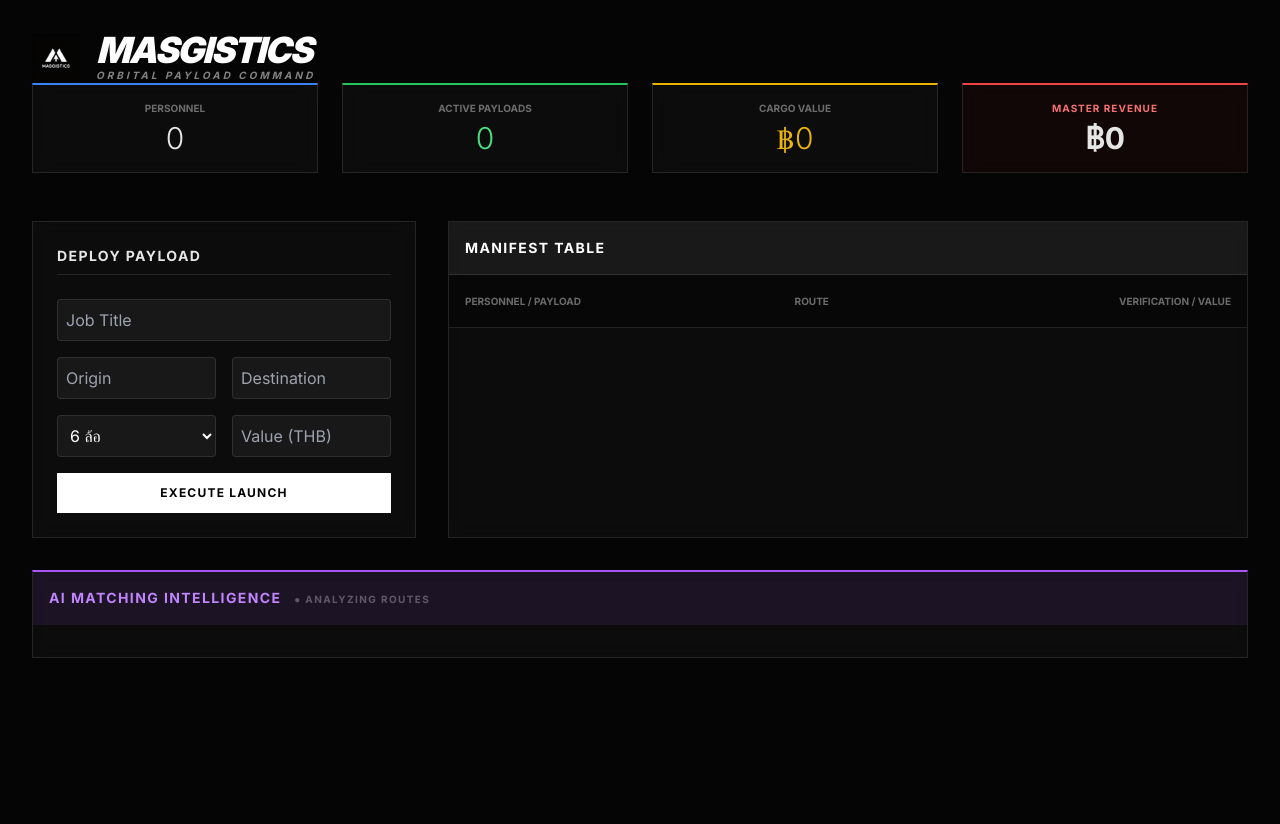
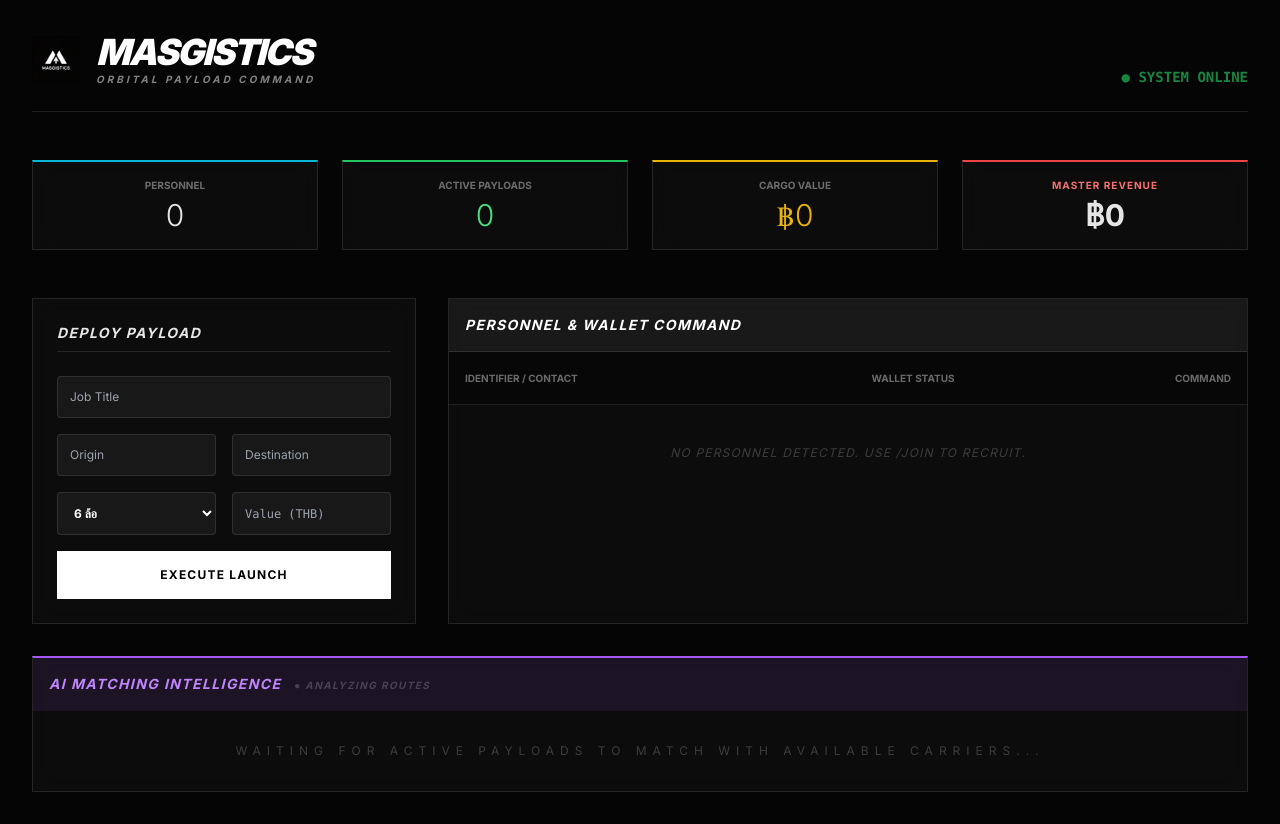
Before and after one commit to khemthong7-droid/master-logistic, a FastAPI app: page /admin in a window 1280 px wide. Before the commit the page ends 658 px from the top, so only its background shows below. Run offline with FastAPI, Linux system fonts and the light colour scheme; lists and menus that the app fills with data are empty; some libraries are stand-ins or nearby versions.

Commit message:
Add files via upload

```diff
--- a/templates/admin.html
+++ b/templates/admin.html
@@ -3,41 +3,45 @@
 <head>
     <meta charset="UTF-8">
     <meta name="viewport" content="width=device-width, initial-scale=1.0">
-    <title>Master Logistic | Mission Control</title>
+    <title>MASGISTICS | Mission Control</title>
     <script src="https://cdn.tailwindcss.com"></script>
     <link href="https://fonts.googleapis.com/css2?family=Inter:wght@300;400;700;900&display=swap" rel="stylesheet">
     <style>
         body { font-family: 'Inter', sans-serif; background-color: #050505; color: #e5e5e5; }
         .glass-card { background: rgba(255, 255, 255, 0.03); border: 1px solid rgba(255, 255, 255, 0.1); backdrop-filter: blur(10px); }
         input, select { background: rgba(255,255,255,0.05) !important; border: 1px solid rgba(255,255,255,0.1) !important; color: white !important; }
-        input:focus { border-color: #3b82f6 !important; outline: none; }
     </style>
 </head>
 <body class="p-8">
     <!-- Header -->
-    <div class="flex items-center gap-4">
-        <img src="/static/logo.png" alt="MASGISTICS Logo" class="h-12 w-auto">
-        <div>
-            <h1 class="text-4xl font-black tracking-tighter uppercase italic text-white leading-none">MASGISTICS</h1>
-            <p class="text-[10px] tracking-[0.3em] text-white/50 uppercase italic font-bold">Orbital Payload Command</p>
+    <div class="flex justify-between items-end mb-12 border-b border-white/10 pb-6">
+        <div class="flex items-center gap-4">
+            <img src="/static/logo.png" alt="Logo" class="h-12 w-auto">
+            <div>
+                <h1 class="text-4xl font-black tracking-tighter uppercase italic text-white">MASGISTICS</h1>
+                <p class="text-[10px] tracking-[0.3em] text-white/50 uppercase italic font-bold">Orbital Payload Command</p>
+            </div>
+        </div>
+        <div class="text-right">
+            <p class="font-mono text-sm text-green-500 animate-pulse font-bold text-[10px]">● SYSTEM ONLINE</p>
         </div>
     </div>
 
-    <!-- CEO Stats Dashboard -->
+    <!-- Stats Dashboard (ปรับสีตามคำขอ) -->
     <div class="grid grid-cols-1 md:grid-cols-4 gap-6 mb-12 text-center">
-        <div class="glass-card p-4 border-t-2 border-t-blue-500">
+        <div class="glass-card p-4 border-t-2 border-t-cyan-500"> <!-- สีฟ้า -->
             <p class="text-[10px] uppercase text-white/40 mb-1 font-bold">Personnel</p>
             <h2 class="text-3xl font-light">{{ users|length }}</h2>
         </div>
-        <div class="glass-card p-4 border-t-2 border-t-green-500">
+        <div class="glass-card p-4 border-t-2 border-t-green-500"> <!-- สีเขียว -->
             <p class="text-[10px] uppercase text-white/40 mb-1 font-bold">Active Payloads</p>
             <h2 class="text-3xl font-light text-green-400">{{ jobs_count }}</h2>
         </div>
-        <div class="glass-card p-4 border-t-2 border-t-yellow-500">
+        <div class="glass-card p-4 border-t-2 border-t-yellow-500"> <!-- สีเหลือง -->
             <p class="text-[10px] uppercase text-white/40 mb-1 font-bold">Cargo Value</p>
             <h2 class="text-3xl font-light text-yellow-500">฿{{ "{:,.0f}".format(total_value) }}</h2>
         </div>
-        <div class="glass-card p-4 border-t-2 border-t-red-500 bg-red-500/5">
+        <div class="glass-card p-4 border-t-2 border-t-red-500"> <!-- สีแดง -->
             <p class="text-[10px] uppercase text-red-400 mb-1 font-bold tracking-widest">Master Revenue</p>
             <h2 class="text-3xl font-bold">฿{{ "{:,.0f}".format(potential_revenue) }}</h2>
         </div>
@@ -46,70 +50,66 @@
     <div class="grid grid-cols-1 lg:grid-cols-3 gap-8">
         <!-- ฝั่งซ้าย: Deploy Form -->
         <div class="glass-card p-6 h-fit">
-            <h3 class="text-sm font-bold uppercase tracking-widest mb-6 border-b border-white/10 pb-2">Deploy Payload</h3>
-            <form action="/admin/add-job" method="post" class="space-y-4">
-                <input type="text" name="title" placeholder="Job Title" class="w-full p-2 rounded" required>
+            <h3 class="text-sm font-bold uppercase tracking-widest mb-6 border-b border-white/10 pb-2 italic">Deploy Payload</h3>
+            <form action="/admin/add-job" method="post" class="space-y-4 text-xs">
+                <input type="text" name="title" placeholder="Job Title" class="w-full p-3 rounded" required>
                 <div class="grid grid-cols-2 gap-4">
-                    <input type="text" name="origin" placeholder="Origin" class="w-full p-2 rounded" required>
-                    <input type="text" name="destination" placeholder="Destination" class="w-full p-2 rounded" required>
+                    <input type="text" name="origin" placeholder="Origin" class="w-full p-3 rounded" required>
+                    <input type="text" name="destination" placeholder="Destination" class="w-full p-3 rounded" required>
                 </div>
                 <div class="grid grid-cols-2 gap-4">
-                    <select name="truck_type" class="w-full p-2 rounded text-black">
+                    <select name="truck_type" class="w-full p-3 rounded text-black font-bold">
                         <option>6 ล้อ</option>
                         <option>10 ล้อ</option>
                         <option>เทรลเลอร์</option>
                     </select>
-                    <input type="number" name="price" placeholder="Value (THB)" class="w-full p-2 rounded" required>
+                    <input type="number" name="price" placeholder="Value (THB)" class="w-full p-3 rounded font-mono" required>
                 </div>
-                <button type="submit" class="w-full bg-white text-black py-3 mt-4 text-xs font-bold uppercase tracking-widest hover:bg-gray-200 transition">Execute Launch</button>
+                <button type="submit" class="w-full bg-white text-black py-4 mt-4 text-xs font-bold uppercase tracking-widest hover:bg-gray-200 transition">Execute Launch</button>
             </form>
         </div>
 
-        <!-- ฝั่งขวา: Manifest Table -->
+        <!-- ฝั่งขวา: Personnel & Wallet Management (จุดเติมเงินอยู่ตรงนี้!) -->
         <div class="lg:col-span-2 glass-card overflow-hidden">
-            <h3 class="p-4 text-sm font-bold uppercase tracking-widest border-b border-white/10 bg-white/5 text-white">Manifest Table</h3>
+            <h3 class="p-4 text-sm font-bold uppercase tracking-widest border-b border-white/10 bg-white/5 text-white italic">Personnel & Wallet Command</h3>
             <table class="w-full text-left text-sm text-white/80">
                 <thead>
                     <tr class="text-[10px] uppercase text-white/40 border-b border-white/10 bg-black/40">
-                        <th class="p-4">Personnel / Payload</th>
-                        <th class="p-4">Route</th>
-                        <th class="p-4 text-right">Verification / Value</th>
+                        <th class="p-4">Identifier / Contact</th>
+                        <th class="p-4 text-center">Wallet Status</th>
+                        <th class="p-4 text-right">Command</th>
                     </tr>
                 </thead>
                 <tbody>
-                    {% for job in jobs %}
-                    <tr class="border-b border-white/5 hover:bg-white/5">
-                        <td class="p-4 font-bold">{{ job.title }}</td>
-                        <td class="p-4 font-mono text-xs">{{ job.origin }} -> {{ job.destination }}</td>
-                        <td class="p-4 text-right text-green-500 font-bold">฿{{ "{:,.0f}".format(job.price) }}</td>
+                    {% for user in users %}
+                    <tr class="border-b border-white/5 hover:bg-white/5 transition-colors">
+                        <td class="p-4">
+                            <span class="font-bold text-white">{{ user.full_name }}</span>
+                            <p class="text-[10px] text-white/40 font-mono italic">{{ user.phone }}</p>
+                        </td>
+                        <td class="p-4 text-center">
+                            <span class="font-mono text-yellow-500 font-bold bg-yellow-500/10 px-3 py-1 rounded">฿{{ "{:,.0f}".format(user.wallet_balance if user.wallet_balance else 0) }}</span>
+                        </td>
+                        <td class="p-4 text-right">
+                            <form action="/admin/topup/{{ user.id }}" method="post" class="flex justify-end gap-2">
+                                <input type="number" name="amount" placeholder="฿ Amount" class="w-20 p-2 text-[10px] rounded" required>
+                                <button type="submit" class="bg-cyan-600 hover:bg-cyan-500 text-white text-[10px] px-3 py-1 uppercase font-bold tracking-tighter">Top-up</button>
+                            </form>
+                        </td>
                     </tr>
                     {% endfor %}
+                    {% if not users %}
+                    <tr><td colspan="3" class="p-10 text-center text-white/20 uppercase tracking-widest text-xs italic">No Personnel Detected. Use /join to recruit.</td></tr>
+                    {% endif %}
                 </tbody>
             </table>
         </div>
     </div>
+
+    <!-- AI Matching Section -->
+    <div class="mt-8 glass-card overflow-hidden border-t-2 border-t-purple-500">
+        <h3 class="p-4 text-sm font-bold uppercase tracking-widest bg-purple-500/10 text-purple-400 italic">AI Matching Intelligence <span class="text-[10px] text-white/30 ml-2 animate-pulse">● Analyzing Routes</span></h3>
+        <div class="p-8 text-center text-white/20 text-xs uppercase tracking-[0.5em]">Waiting for active payloads to match with available carriers...</div>
+    </div>
 </body>
 </html>
-
-<!-- แผงควบคุมการจับคู่อัจฉริยะ (Matching Intelligence) -->
-<div class="mt-8 glass-card overflow-hidden border-t-2 border-t-purple-500">
-    <h3 class="p-4 text-sm font-bold uppercase tracking-widest bg-purple-500/10 text-purple-400">
-        AI Matching Intelligence <span class="text-[10px] text-white/30 ml-2">● ANALYZING ROUTES</span>
-    </h3>
-    <div class="p-4 grid grid-cols-1 md:grid-cols-2 gap-4">
-        {% for job in jobs %}
-        <div class="p-4 border border-white/10 rounded bg-white/5 flex justify-between items-center">
-            <div>
-                <p class="text-[10px] uppercase text-white/40">Suggested for:</p>
-                <h4 class="text-sm font-bold text-white">{{ job.title }}</h4>
-                <p class="text-xs text-blue-400">{{ job.origin }} ➔ {{ job.destination }}</p>
-            </div>
-            <div class="text-right">
-                <button class="bg-purple-600 hover:bg-purple-500 text-white text-[10px] px-3 py-1 uppercase font-bold tracking-tighter">
-                    Find Available Carriers
-                </button>
-            </div>
-        </div>
-        {% endfor %}
-    </div>
-</div>
```
